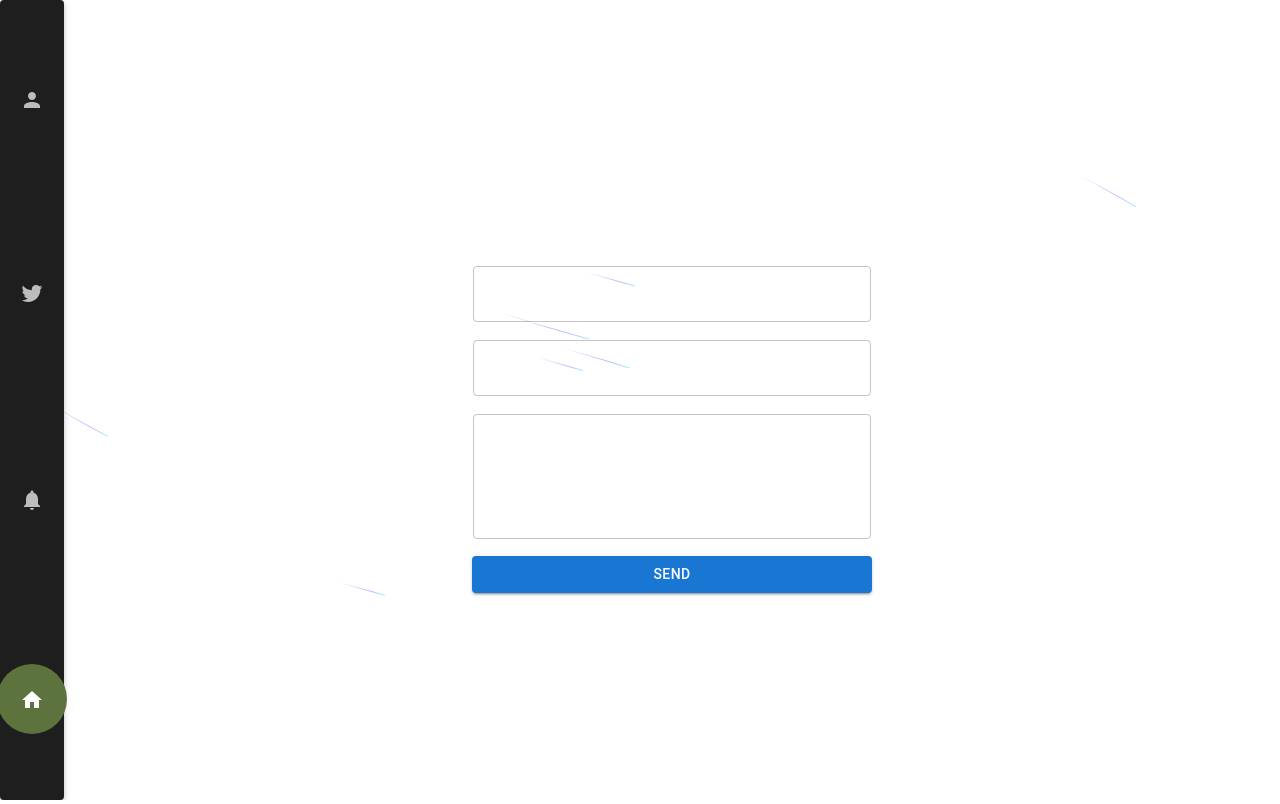
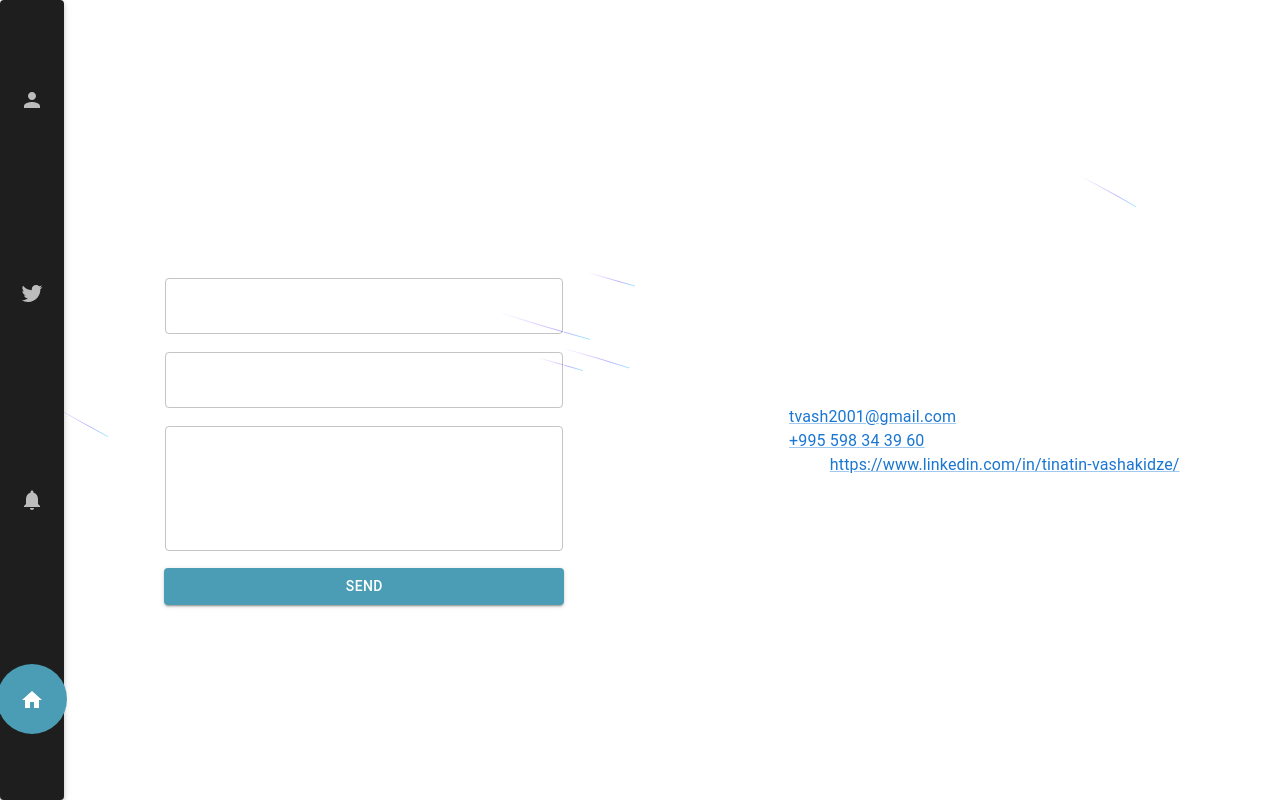
Before and after one commit to tiVvash/portfolio, a Next.js app: page / in a window 1280 px wide. Both pictures are taken after a click on the button "Contact". Built offline with nearby package versions, Linux system fonts and the light colour scheme.

Commit message:
portfolio

```diff
--- a/src/app/components/ContactForm.tsx
+++ b/src/app/components/ContactForm.tsx
@@ -1,5 +1,7 @@
-import { Box, Button, TextField, Typography } from "@mui/material";
+import { Box, Button, TextField, Typography, Link } from "@mui/material";
 import { useState } from "react";
+import MailOutlinedIcon from '@mui/icons-material/MailOutlined';
+import LocalPhoneOutlinedIcon from '@mui/icons-material/LocalPhoneOutlined';
 
 const ContactForm = () => {
     const [formData, setFormData] = useState({
@@ -18,12 +20,16 @@ const ContactForm = () => {
     };
 
     return (
+        <Box>
+            <Typography variant="h4" sx={{ mb: 5 }}>Contact Me</Typography>
+            <Box sx={{ display: 'flex', justifyContent: 'space-between', alignItems: 'center', gap: 10 }}>
+
                 <Box
                     component="form"
                     onSubmit={handleSubmit}
                     sx={{ display: "flex", flexDirection: "column", gap: 2, width: 400, maxWidth: 700, mx: "auto", zIndex: 10, color: 'white' }}
                 >
-            <Typography variant="h4">Contact Me</Typography>
+
 
                     <TextField
                         label="Name"
@@ -78,7 +84,36 @@ const ContactForm = () => {
                         }}
                     />
 
-            <Button type="submit" variant="contained">Send</Button>
+                    <Button type="submit" variant="contained" sx={{ backgroundColor: '#4a9db4' }}>Send</Button>
+                </Box>
+                <Box>
+                    <Typography variant='h5'>
+                        Or
+                    </Typography>
+                </Box>
+                <Box sx={{ textAlign: 'left'}}>
+
+                    <Typography sx={{display: 'flex' , alignItems: 'center', gap: 2}}>
+                        <MailOutlinedIcon />
+                        <Link href="mailto:tvash2001@gmail.com">
+                            tvash2001@gmail.com
+                        </Link>
+                    </Typography>
+
+                    <Typography sx={{display: 'flex' , alignItems: 'center', gap: 2}}>
+                        <LocalPhoneOutlinedIcon/>
+                        <Link href="tel:+995598343960">
+                            +995 598 34 39 60
+                        </Link>
+                    </Typography>
+                    <Typography sx={{display: 'flex' , alignItems: 'center', gap: 2}}>
+                        Linkedin:{' '}
+                        <Link href="https://www.linkedin.com/in/tinatin-vashakidze/">
+                            https://www.linkedin.com/in/tinatin-vashakidze/
+                        </Link>
+                    </Typography>
+                </Box>
+            </Box>
         </Box>
     );
 }
--- a/src/app/components/Portfolio.tsx
+++ b/src/app/components/Portfolio.tsx
@@ -10,10 +10,10 @@ import ContactForm from "./ContactForm";
 
 
 const navItems = [
-  { label: "Profile", icon: <Person sx={{color: 'white',  '&:hover': { color: '#324f06' }}} />, color: "#000000" , content: 'Profile'},
-  { label: "Tech Stack", icon: <Twitter sx={{color: 'white',  '&:hover': { color: '#324f06' }}} />, color: "#000000" },
-  { label: "Projects", icon: <Notifications sx={{color: 'white',  '&:hover': { color: '#324f06' }}}/>, color: "#000000" },
-  { label: "Contact", icon: <Home sx={{color: 'white',  '&:hover': { color: '#324f06' }}}/>, color: "#000000" },
+  { label: "Profile", icon: <Person sx={{color: 'white',  '&:hover': { color: '#0e7aa1' }}} />, color: "#000000" , content: 'Profile'},
+  { label: "Tech Stack", icon: <Twitter sx={{color: 'white',  '&:hover': { color: '#0e7aa1' }}} />, color: "#000000" },
+  { label: "Projects", icon: <Notifications sx={{color: 'white',  '&:hover': { color: '#0e7aa1' }}}/>, color: "#000000" },
+  { label: "Contact", icon: <Home sx={{color: 'white',  '&:hover': { color: '#0e7aa1' }}}/>, color: "#000000" },
 ];
 
 const  Portfolio =() => {
@@ -48,7 +48,7 @@ const  Portfolio =() => {
                 width: "70px",
                 height: "70px",
                 borderRadius: "50%",
-                backgroundColor: '#5d733d',
+                backgroundColor: '#4a9db4',
                 zIndex: 1,
               }}
             />
```
Lines whose indentation alone changed are shown as unchanged.
